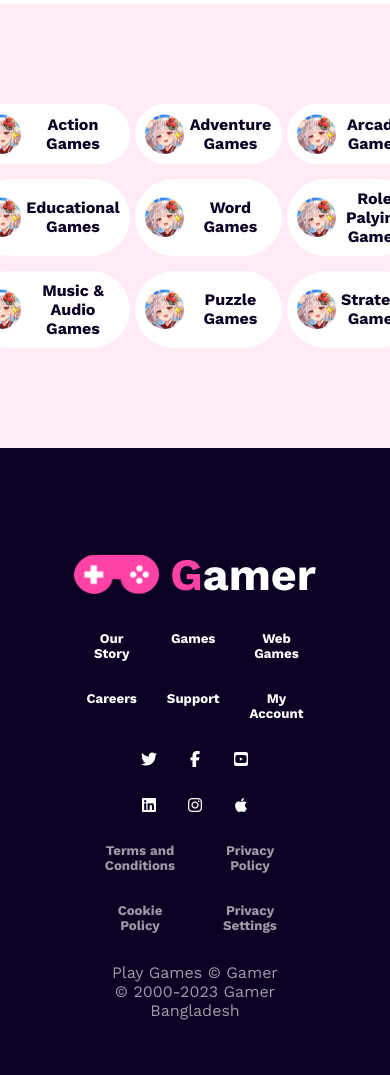
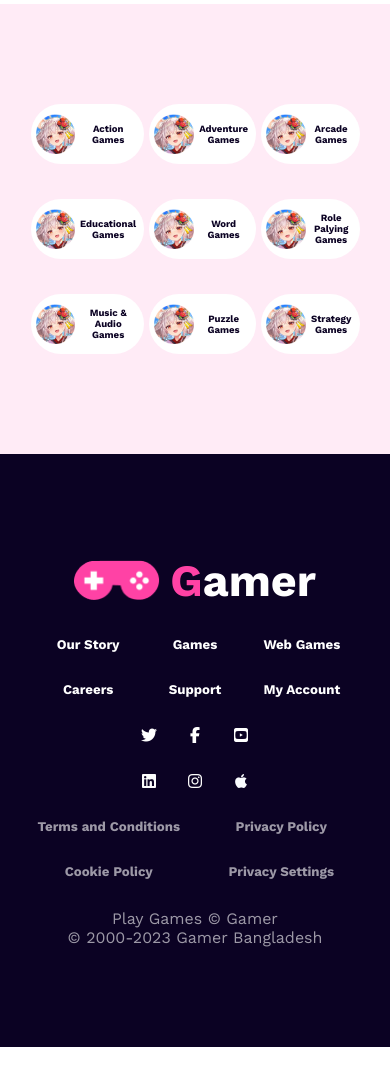
Before and after one commit to ShirinRia/Assignment-02-GamerZone, a plain HTML site: page index.html in a window 390 px wide. Shown: the part 4025-5100 px from the top of the page. After the commit the page ends 5072 px from the top, so only its background shows below. Drawn offline with nearby package versions, Linux system fonts and the light colour scheme.

Commit message:
finishing

```diff
--- a/style.css
+++ b/style.css
@@ -284,6 +284,7 @@ footer .logo, .footer-keywrd{
 }
 .footer-keywrd,.footerkeyword-2,.footer-icon{
     display: flex;
+
     gap:30px;
 }
 footer p{
@@ -384,12 +385,19 @@ margin:0 auto;
     margin : 100px 0 0 0;
 }
 .gamescontainer{
+    /* font-size: 0.6em; */
+    padding:0 20px;
     display: grid;
     grid-template-columns: repeat(3,1fr);
-
+    column-gap:5px;
+   row-gap:35px;
+ margin:0 10px;
  }
  .game-btn{
     width:fit-content;
+    font-size:0.6em;
+    padding-left:5px;
+    padding-right: 8px;
  }
 
  /* footer */
@@ -397,14 +405,18 @@ margin:0 auto;
     text-align: center;
  }
  .footer-keywrd,.footer-icon{
+    width:max-content;
     display: grid;
     grid-template-columns: repeat(3,1fr);
  }
  .footerkeyword-2{
+    width:max-content;
     display: grid;
     grid-template-columns: repeat(2,1fr);
  }
  footer p{
+    margin:0 auto;
+    width:max-content;
     display :block;
 }
 }
```
